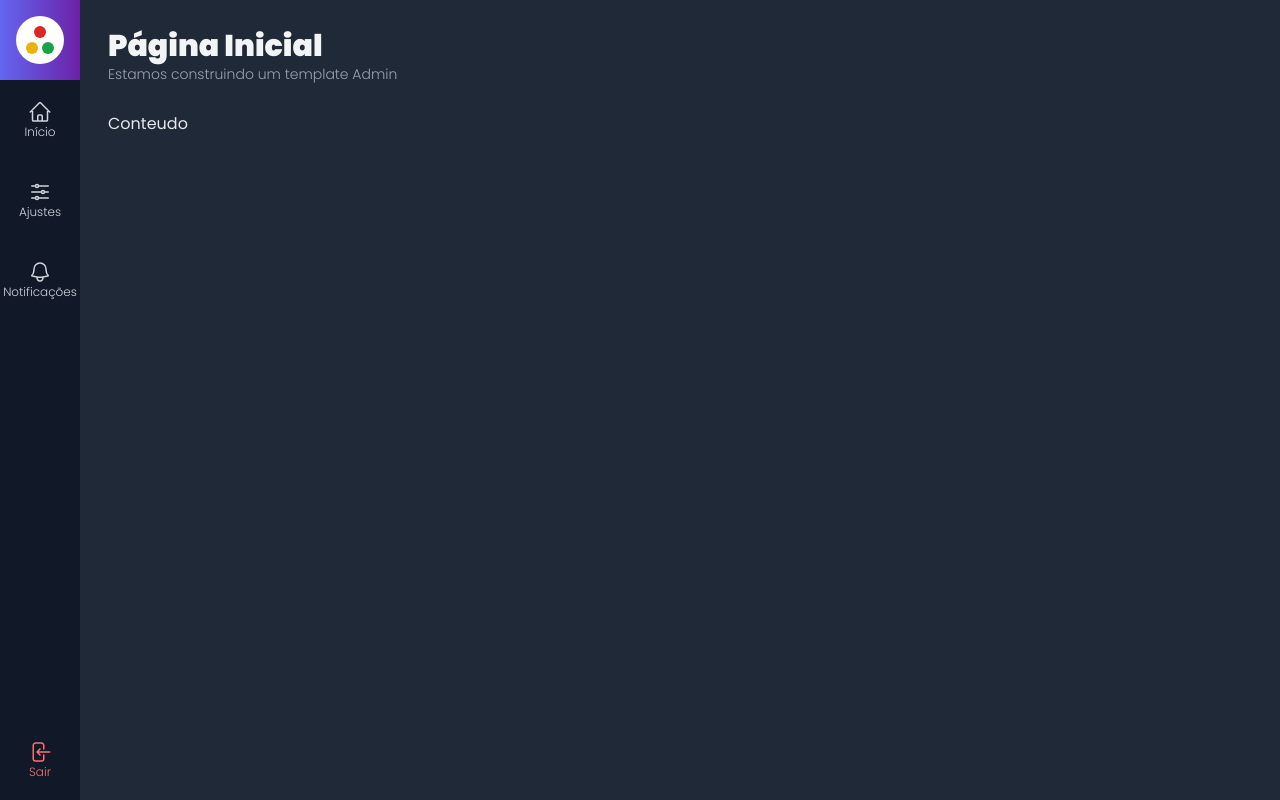
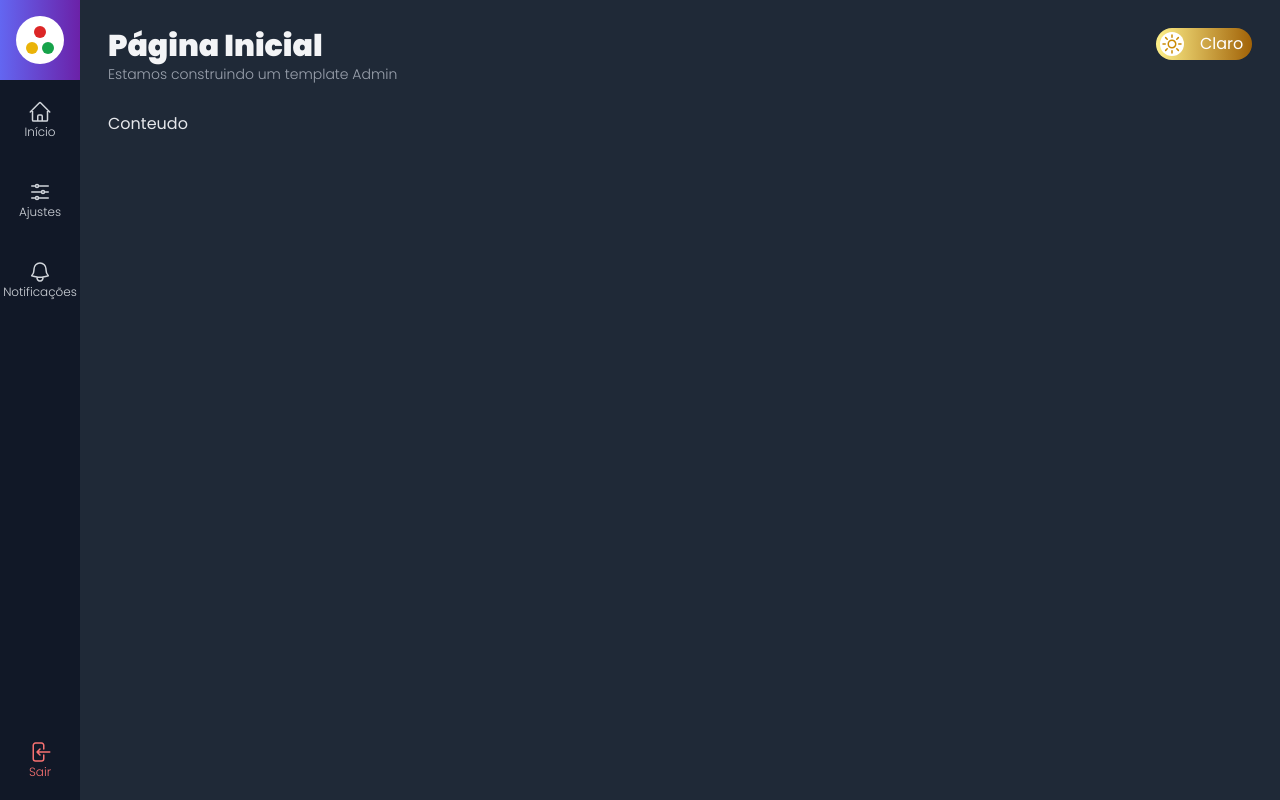
Before and after one commit to yurimaurino/Next-js-e-React, a Next.js app in the folder admin-template/: page / in a window 1280 px wide. Built offline with nearby package versions, Linux system fonts and the light colour scheme.

Commit message:
resolvendo bug

```diff
--- a/admin-template/src/components/icons/index.tsx
+++ b/admin-template/src/components/icons/index.tsx
@@ -23,3 +23,15 @@
     <path strokeLinecap="round" strokeLinejoin="round" d="M15.75 9V5.25A2.25 2.25 0 0 0 13.5 3h-6a2.25 2.25 0 0 0-2.25 2.25v13.5A2.25 2.25 0 0 0 7.5 21h6a2.25 2.25 0 0 0 2.25-2.25V15M12 9l-3 3m0 0 3 3m-3-3h12.75" />
   </svg>
 )
+
+export const SunIcon = (size: number) => (
+  <svg xmlns="http://www.w3.org/2000/svg" fill="none" viewBox="0 0 24 24" strokeWidth={1.5} stroke="currentColor" className={`w-${size} h-${size} `}>
+    <path strokeLinecap="round" strokeLinejoin="round" d="M12 3v2.25m6.364.386-1.591 1.591M21 12h-2.25m-.386 6.364-1.591-1.591M12 18.75V21m-4.773-4.227-1.591 1.591M5.25 12H3m4.227-4.773L5.636 5.636M15.75 12a3.75 3.75 0 1 1-7.5 0 3.75 3.75 0 0 1 7.5 0Z" />
+  </svg>
+)
+
+export const MoonIcon = (
+  <svg xmlns="http://www.w3.org/2000/svg" fill="none" viewBox="0 0 24 24" strokeWidth={1.5} stroke="currentColor" className="size-4">
+    <path strokeLinecap="round" strokeLinejoin="round" d="M21.752 15.002A9.72 9.72 0 0 1 18 15.75c-5.385 0-9.75-4.365-9.75-9.75 0-1.33.266-2.597.748-3.752A9.753 9.753 0 0 0 3 11.25C3 16.635 7.365 21 12.75 21a9.753 9.753 0 0 0 9.002-5.998Z" />
+  </svg>
+)
--- /dev/null
+++ b/admin-template/src/components/template/BotaoAlternarTema.tsx
@@ -0,0 +1,50 @@
+import { MoonIcon, SunIcon } from "../icons"
+
+interface BotaoAlternarTemaProps {
+  tema?: string
+  alternarTema?: () => void
+}
+
+export default function BotaoAlternarTema(props: BotaoAlternarTemaProps) {
+  return props.tema === 'dark' ? (
+    <div onClick={props.alternarTema} className={`
+      hidden sm:flex items-center cursor-pointer
+      bg-gradient-to-r from-yellow-200 to-yellow-700
+      w-14 lg:w-24 h-8 p-1 rounded-full
+    `}>
+      <div className={`
+        flex items-center justify-center
+        bg-white text-yellow-600
+        w-6 h-6 rounded-full
+      `}>
+        {SunIcon(6)}
+      </div>
+      <div className={`
+        hidden lg:flex items-center ml-4
+        text-white
+      `}>
+        <span>Claro</span>
+      </div>
+    </div>
+  ) : (
+    <div onClick={props.alternarTema} className={`
+      hidden sm:flex items-center justify-end cursor-pointer
+      bg-gradient-to-r from-gray-500 to-gray-900
+      w-14 lg:w-24 h-8 p-1 rounded-full
+    `}>
+      <div className={`
+        hidden lg:flex items-center mr-2
+        text-gray-300
+      `}>
+        <span>Escuro</span>
+      </div>
+      <div className={`
+        flex items-center justify-center
+        bg-black text-yellow-300
+        w-6 h-6 rounded-full
+      `}>
+        {MoonIcon}
+      </div>
+    </div>
+  )
+}
--- a/admin-template/src/components/template/Cabecalho.tsx
+++ b/admin-template/src/components/template/Cabecalho.tsx
@@ -1,3 +1,5 @@
+import useAppData from "@/data/hook/useAppData"
+import BotaoAlternarTema from "./BotaoAlternarTema"
 import Titulo from "./Titulo"
 
 interface CabecalhoProps{
@@ -6,9 +8,14 @@
 }
 
 export default function Cabecalho(props: CabecalhoProps) {
+  const {tema, alternarTema} = useAppData()
+
   return (
-    <div>
+    <div className={`flex`}>
       <Titulo titulo={props.titulo} subtitulo={props.subtitulo}/>
+      <div className={`flex flex-grow justify-end`}>
+        <BotaoAlternarTema tema={tema} alternarTema={alternarTema} />
+      </div>
     </div>
   )
 }
--- a/admin-template/src/components/template/Layout.tsx
+++ b/admin-template/src/components/template/Layout.tsx
@@ -1,3 +1,4 @@
+import useAppData from "@/data/hook/useAppData"
 import Cabecalho from "./Cabecalho"
 import Conteudo from "./Conteudo"
 import MenuLateral from "./MenuLateral"
@@ -9,9 +10,10 @@
 }
 
 export default function Layout(props: LayoutProps) {
+  const { tema } = useAppData()
   return (
     <div className={`
-      dark flex h-screen w-screen
+      ${tema} flex h-screen w-screen
     `}>
       <MenuLateral />
       <div className={`
--- /dev/null
+++ b/admin-template/src/data/context/AppContext.tsx
@@ -0,0 +1,29 @@
+import { createContext, useState } from "react";
+
+type Tema = 'dark' | ''
+
+interface AppContextType {
+  tema?: Tema
+  alternarTema?: () => void
+}
+
+const AppContext = createContext<AppContextType>({})
+
+export function AppProvider(props: any) {
+  const [tema, setTema] = useState<Tema>('dark')
+
+  function alternarTema() {
+    setTema(tema === '' ? 'dark' : '')
+  }
+
+  return (
+    <AppContext.Provider value={{
+      tema,
+      alternarTema
+    }}>
+      {props.children}
+    </AppContext.Provider>
+  )
+}
+
+export default AppContext
--- /dev/null
+++ b/admin-template/src/data/hook/useAppData.ts
@@ -0,0 +1,7 @@
+import { useContext } from "react";
+import AppContext from "../context/AppContext";
+
+
+const useAppData = () => useContext(AppContext)
+
+export default useAppData
--- a/admin-template/src/pages/_app.tsx
+++ b/admin-template/src/pages/_app.tsx
@@ -1,6 +1,11 @@
+import { AppProvider } from "@/data/context/AppContext";
 import "@/styles/globals.css";
 import type { AppProps } from "next/app";
 
 export default function App({ Component, pageProps }: AppProps) {
-  return <Component {...pageProps} />;
+  return (
+    <AppProvider>
+      <Component {...pageProps} />
+    </AppProvider>
+  )
 }
--- a/admin-template/src/pages/ajustes.tsx
+++ b/admin-template/src/pages/ajustes.tsx
@@ -1,4 +1,4 @@
-import Layout from "./components/template/Layout";
+import Layout from "@/components/template/Layout";
 
 export default function Ajustes() {
   return (
--- a/admin-template/src/pages/notificacoes.tsx
+++ b/admin-template/src/pages/notificacoes.tsx
@@ -1,11 +1,11 @@
-import Layout from "./components/template/Layout";
+import Layout from "@/components/template/Layout";
 
 export default function Notificacoes() {
   return (
     <div>
       <Layout titulo="Notificações"
         subtitulo="Aqui você irá gerenciar as suas notificações">
-        <h3>Conteudo </h3>
+        <h1>Notificações</h1>
       </Layout>
     </div>
   );
```
Also changed, not shown: 2 other files (tests, documents, lock files or other folders).
